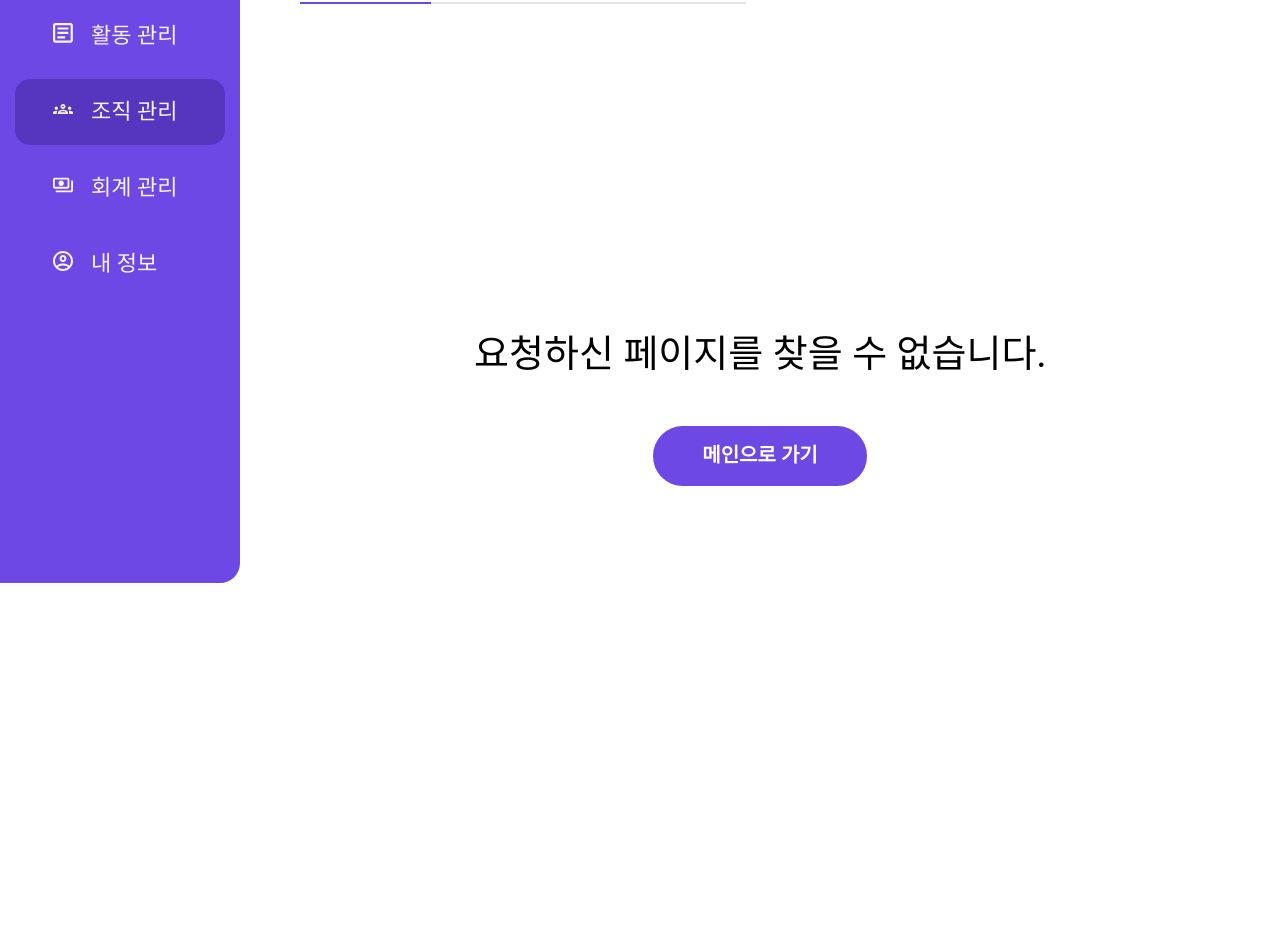
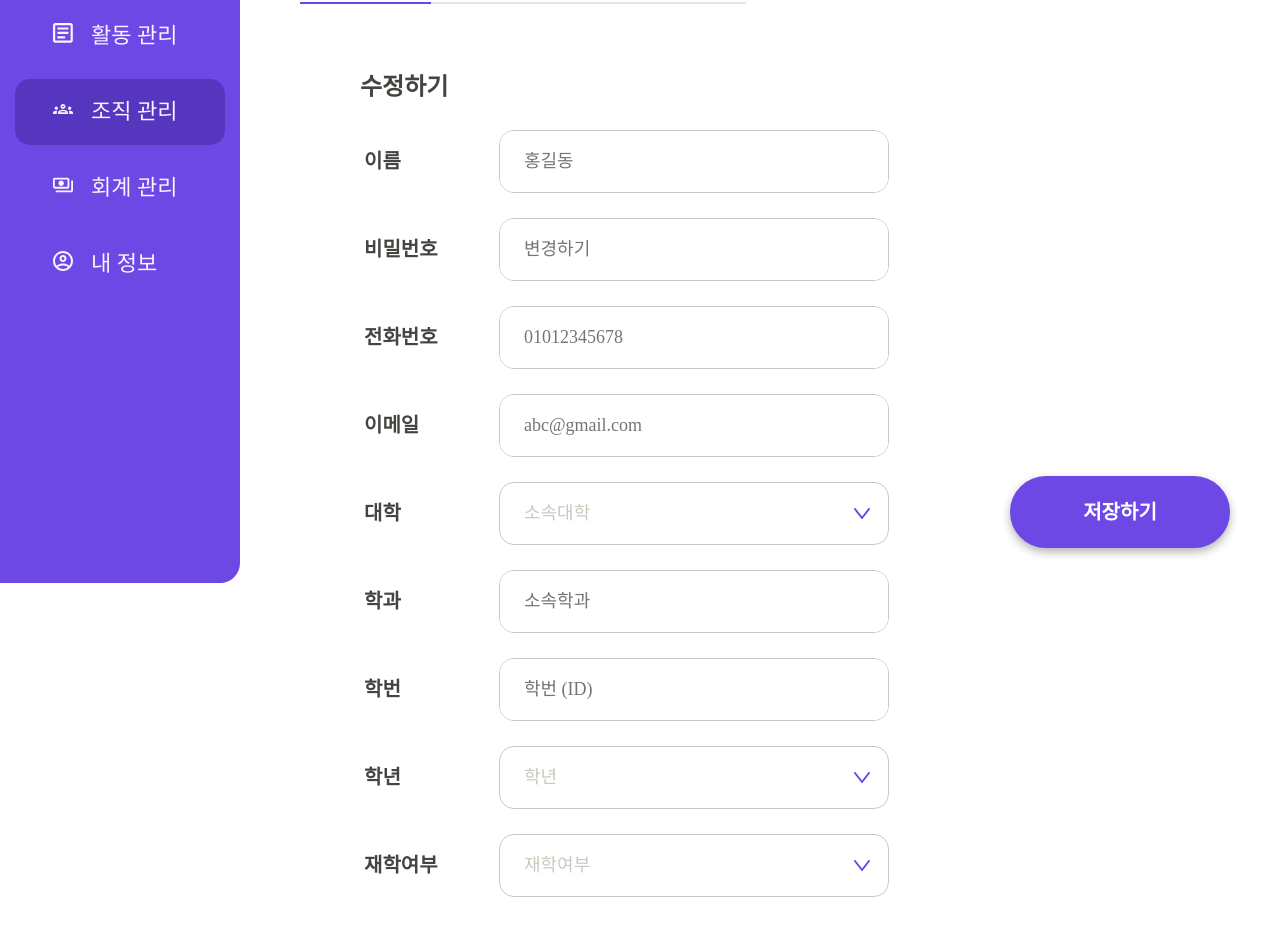
Before and after one commit to kmu-kcc/buddy-frontend, a React (Create React App) app: page /organization/members/request/update in a window 1280 px wide. Shown: the part 217-1152 px from the top of the page. Before the commit the page ends 1021 px from the top, so only its background shows below. Built offline with nearby package versions, Linux system fonts and the light colour scheme; a web font is replaced by a local one.

Commit message:
Bind API & Implement page for organization/members/request/update

```diff
--- a/src/pages/activity/Update.tsx
+++ b/src/pages/activity/Update.tsx
@@ -96,7 +96,7 @@ export const Update = () => {
       </Box>
       <Box isFlex mt='30px' alignItems='center'>
         <Text fontSize='20px' color='#454440' lineHeight='24px'>활동 제목</Text>
-        <Text fontSize='20px' color='#454440' lineHeight='24px' ml='49px'> ID :{id}</Text>
+        <Text fontSize='20px' color='#454440' lineHeight='24px' fontWeight='bold' ml='49px'>ID: {id}</Text>
       </Box>
       <Box isFlex mt='30px' alignItems='center'>
         <Text fontSize='20px' color='#454440' lineHeight='24px'>장소</Text>
--- /dev/null
+++ b/src/pages/organization/Settings.tsx
@@ -0,0 +1,181 @@
+import React, {useCallback, useState} from 'react';
+import {useHistory} from 'react-router-dom';
+import styled from 'styled-components';
+import {toast} from 'react-toastify';
+import {useSelector} from 'react-redux';
+import {RootState, useDispatch} from '../../store';
+import {updateMeRequest} from '../../store/actions/userActions';
+import {Input, Select, Button, Box, Text} from '../../components';
+import {Attendance} from '../../models/User';
+import {CommonMessage, SettingsMessage} from '../../common/wordings';
+
+const FloatButton = styled(Button)`
+  width: 220px;
+  height: 72px;
+  position: fixed;
+  bottom: 35px;
+  right: 50px;
+  font-size: 20px;
+  box-shadow: 0px 4px 10px rgba(0, 0, 0, 0.3);
+`;
+
+export const Settings = () => {
+  const history = useHistory();
+  const dispatch = useDispatch();
+  const {user, loading} = useSelector((state: RootState) => state.user);
+  const [password, setPassword] = useState('');
+  const [studentNumber, setStudentNumber] = useState(user?.id ?? '');
+  const [college, setCollege] = useState(user?.department.split(' ')[0] ?? '');
+  const [major, setMajor] = useState(user?.department.split(' ').slice(1).join(' ') ?? '');
+  const [phoneNumber, setPhoneNumber] = useState(user?.phone ?? '');
+  const [email, setEmail] = useState(user?.email ?? '');
+  const [grade, setGrade] = useState(user?.grade ?? 0);
+  const [name, setName] = useState(user?.name ?? '');
+  const [attendance, setAttendance] = useState(user?.attendance ?? -1);
+
+  const handleInputChange = useCallback((setState: React.Dispatch<React.SetStateAction<string>>) => {
+    return (event: React.ChangeEvent<HTMLInputElement>) => {
+      setState(event.target.value);
+    };
+  }, []);
+  const handleCollegeSelect = useCallback((index: number, value: string) => {
+    setCollege(value);
+  }, []);
+  const handleGradeSelect = useCallback((index: number) => {
+    setGrade(index + 1);
+  }, []);
+  const handleAttendanceSelect = useCallback((index: number, value: string) => {
+    let attendance: Attendance;
+    if (value === '재학') {
+      attendance = Attendance.ATTENDING;
+    } else if (value === '휴학') {
+      attendance = Attendance.LEAVE_OF_ABSENCE;
+    } else if (value === '졸업') {
+      attendance = Attendance.GRADUATED;
+    } else {
+      attendance = -1;
+    }
+    setAttendance(attendance);
+  }, []);
+  const handleSubmit = useCallback(async () => {
+    if (loading) {
+      toast.info(CommonMessage.loading);
+      return;
+    }
+
+    if (attendance < 0 || !studentNumber || !college || !major || !email || !phoneNumber || !grade || !password) {
+      toast.warn(SettingsMessage.empty);
+      return;
+    }
+
+    try {
+      const response = await dispatch(updateMeRequest({
+        id: studentNumber,
+        update: {
+          attendance,
+          department: `${college} ${major}`,
+          email,
+          grade,
+          password,
+          phone: phoneNumber,
+        },
+      }));
+      if (response.type === updateMeRequest.fulfilled.type) {
+        toast.success(SettingsMessage.updateSuccess);
+        history.replace('/organization/members');
+      } else {
+        toast.error(response.payload as unknown as string);
+      }
+      //  go back to user profile page
+    } catch (err) {
+      console.log(err);
+      toast.error(CommonMessage.error);
+    }
+  }, [dispatch, history, loading, studentNumber, attendance, college, major, email, grade, password, phoneNumber]);
+
+  return (
+    <Box width='100%' pl='60px' pt='48px' pb='48px' position='relative'>
+      <Text mt='20px' color='#454440' fontSize='24px' lineHeight='30px' fontWeight={700}>수정하기</Text>
+      <Box width='100%' pl='4px' mt='28px'>
+        {/* 이름 */}
+        <Box isFlex width='525px' alignItems='center'>
+          <Text flex={1} color='#454440' fontSize='20px' lineHeight='25px' fontWeight={700}>이름</Text>
+          <Input value={name} onChange={handleInputChange(setName)} placeholder='홍길동'
+            width='390px' height='63px' />
+        </Box>
+        {/* 비밀번호 */}
+        <Box isFlex width='525px' mt='25px' alignItems='center'>
+          <Text flex={1} color='#454440' fontSize='20px' lineHeight='25px' fontWeight={700}>비밀번호</Text>
+          <Input value={password} type='password' onChange={handleInputChange(setPassword)} placeholder='변경하기'
+            width='390px' height='63px' />
+        </Box>
+        {/* 전화번호 */}
+        <Box isFlex width='525px' mt='25px' alignItems='center'>
+          <Text flex={1} color='#454440' fontSize='20px' lineHeight='25px' fontWeight={700}>전화번호</Text>
+          <Input value={phoneNumber} type='tel' onChange={handleInputChange(setPhoneNumber)}
+            placeholder='01012345678' width='390px' height='63px' />
+        </Box>
+        {/* 이메일 */}
+        <Box isFlex width='525px' mt='25px' alignItems='center'>
+          <Text flex={1} color='#454440' fontSize='20px' lineHeight='25px' fontWeight={700}>이메일</Text>
+          <Input value={email} type='email' onChange={handleInputChange(setEmail)} placeholder='abc@gmail.com'
+            width='390px' height='63px' />
+        </Box>
+        {/* 대학 */}
+        <Box isFlex width='525px' mt='25px' alignItems='center'>
+          <Text flex={1} color='#454440' fontSize='20px' lineHeight='25px' fontWeight={700}>대학</Text>
+          <Select placeholder='소속대학' width='390px' height='63px' onSelect={handleCollegeSelect}>
+            <option>글로벌인문지역대학</option>
+            <option>사회과학대학</option>
+            <option>법과대학</option>
+            <option>경상대학</option>
+            <option>경영대학</option>
+            <option>창의공과대학</option>
+            <option>과학기술대학</option>
+            <option>예술대학</option>
+            <option>체육대학</option>
+            <option>조형대학</option>
+            <option>소프트웨어융합대학</option>
+            <option>건축대학</option>
+            <option>자동차융합대학</option>
+          </Select>
+        </Box>
+        {/* 학과 */}
+        <Box isFlex width='525px' mt='25px' alignItems='center'>
+          <Text flex={1} color='#454440' fontSize='20px' lineHeight='25px' fontWeight={700}>학과</Text>
+          <Input value={major} onChange={handleInputChange(setMajor)} placeholder='소속학과'
+            width='390px' height='63px' />
+        </Box>
+        {/* 학번 */}
+        <Box isFlex width='525px' mt='25px' alignItems='center'>
+          <Text flex={1} color='#454440' fontSize='20px' lineHeight='25px' fontWeight={700}>학번</Text>
+          <Input value={studentNumber} onChange={handleInputChange(setStudentNumber)}
+            placeholder='학번 (ID)' width='390px' height='63px' />
+        </Box>
+        {/* 학년 */}
+        <Box isFlex width='525px' mt='25px' alignItems='center'>
+          <Text flex={1} color='#454440' fontSize='20px' lineHeight='25px' fontWeight={700}>학년</Text>
+          <Select placeholder='학년' width='390px' height='63px' onSelect={handleGradeSelect}>
+            <option>1</option>
+            <option>2</option>
+            <option>3</option>
+            <option>4</option>
+            <option>5</option>
+            <option>6</option>
+          </Select>
+        </Box>
+        {/* 재학여부 */}
+        <Box isFlex width='525px' mt='25px' alignItems='center'>
+          <Text flex={1} color='#454440' fontSize='20px' lineHeight='25px' fontWeight={700}>재학여부</Text>
+          <Select placeholder='재학여부' width='390px' height='63px' onSelect={handleAttendanceSelect}>
+            <option>재학</option>
+            <option>휴학</option>
+            <option>졸업</option>
+            <option>기타</option>
+          </Select>
+        </Box>
+      </Box>
+      <FloatButton width='220px' height='72px' onClick={handleSubmit}>저장하기</FloatButton>
+    </Box>
+  );
+};
--- a/src/pages/organization/index.tsx
+++ b/src/pages/organization/index.tsx
@@ -10,9 +10,10 @@ import {Members} from './Members';
 import {Router} from '../../utils/router';
 import {SignUpRequests} from './SignUpReqeusts';
 import {WithdrawRequests} from './WIthdrawRequests';
+import {Settings} from './Settings';
 import {CommonMessage} from '../../common/wordings';
 
-const paths = ['/organization/members', '/organization/members/request/signup', '/organization/members/request/withdraw'];
+const paths = ['/organization/members', '/organization/members/request/signup', '/organization/members/request/withdraw', '/organization/members/request/update'];
 
 interface Props {
   children: JSX.Element;
@@ -75,6 +76,7 @@ export const Organization = () => (
       <Route path='/organization/members' exact component={Members} />
       <Route path='/organization/members/request/signup' exact component={SignUpRequests} />
       <Route path='/organization/members/request/withdraw' exact component={WithdrawRequests} />
+      <Route path='/organization/members/request/update' exact component={Settings} />
     </Router>
   </Container>
 );
```
